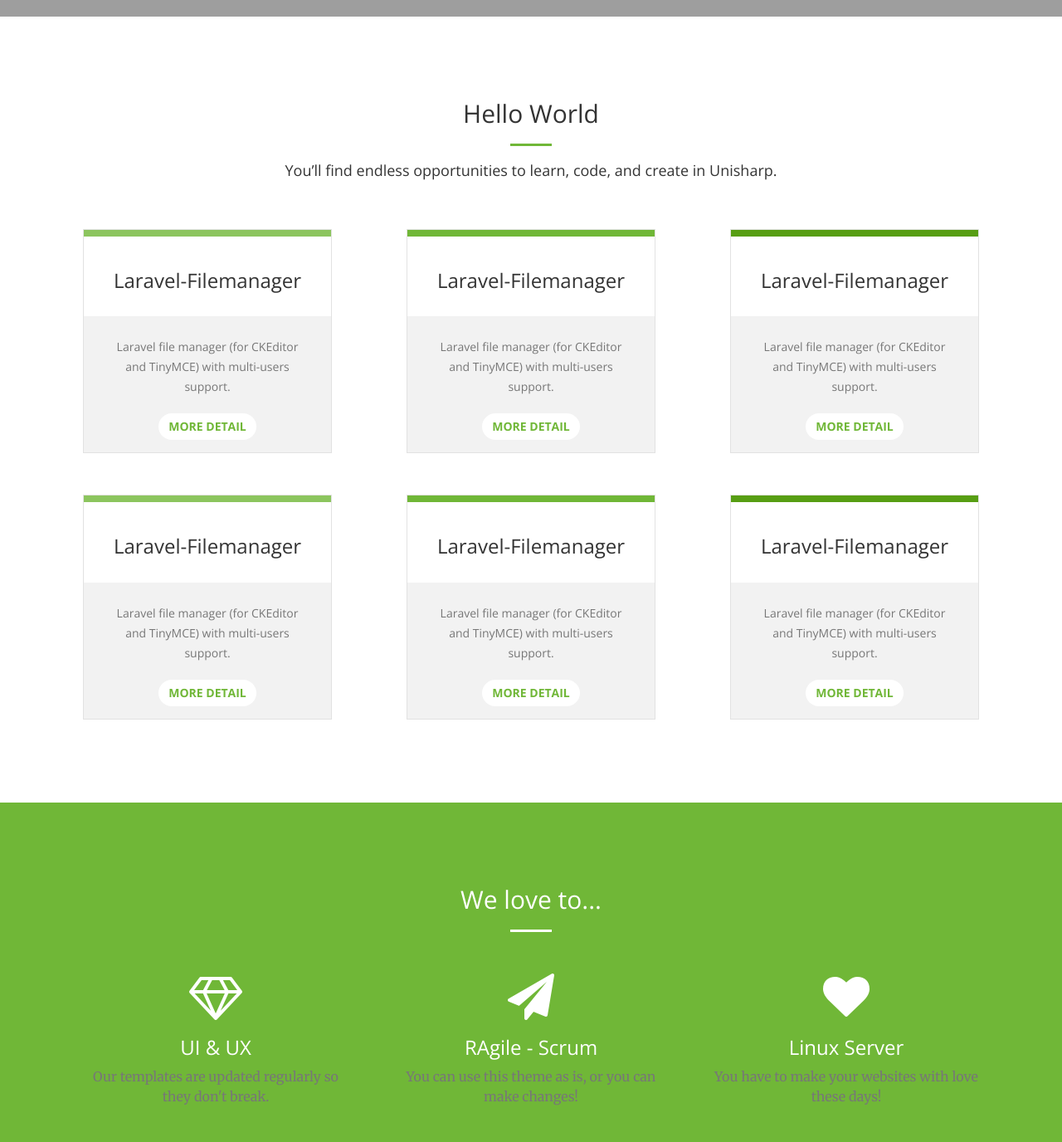
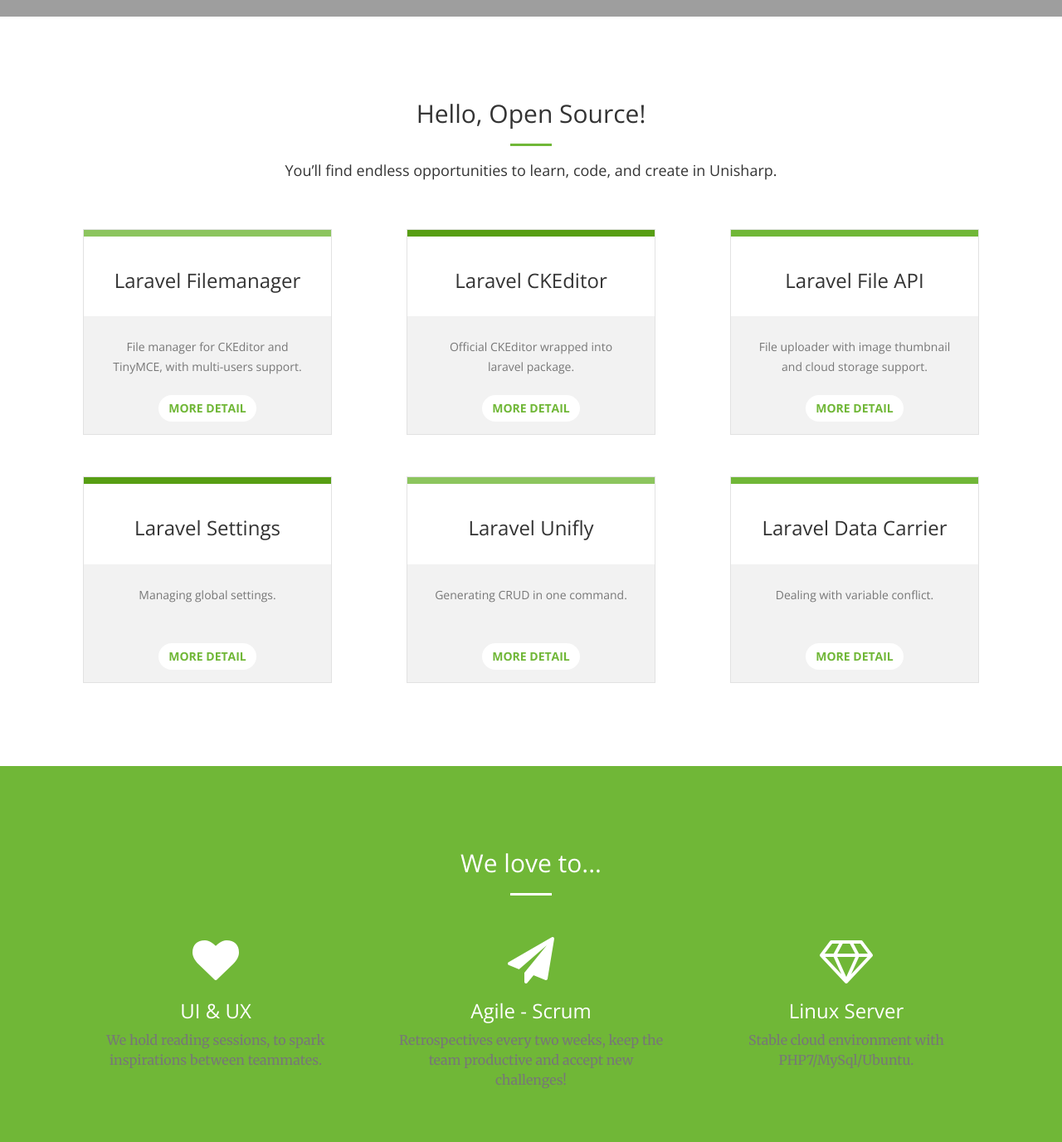
Before and after one commit to UniSharp/unisharp.github.io, a website: page index.html in a window 1280 px wide. Shown: the part 780-2156 px from the top of the page at 83% size. Drawn offline with nearby package versions, Linux system fonts and the light colour scheme; grey boxes are pictures that could not be loaded.

Commit message:
modify index.html with opensource projects

```diff
--- a/index.html
+++ b/index.html
@@ -31,6 +31,12 @@
         <script src="https://oss.maxcdn.com/libs/html5shiv/3.7.0/html5shiv.js"></script>
         <script src="https://oss.maxcdn.com/libs/respond.js/1.4.2/respond.min.js"></script>
     <![endif]-->
+
+    <style>
+        .text-muted {
+            height: 60px;
+        }
+    </style>
 
 </head>
 
@@ -86,7 +92,7 @@
         <div class="container">
             <div class="row">
                 <div class="col-lg-12 text-center">
-                    <h2 class="section-heading">Hello World</h2>
+                    <h2 class="section-heading">Hello, Open Source!</h2>
                     <hr class="primary">
                     <h4>You’ll find endless opportunities to learn, code, and create in Unisharp.</h4>
                 </div>
@@ -99,11 +105,24 @@
                         <div class="box-g">
                     </div>
                         <div class="box-top">
-                            <h3>Laravel-Filemanager</h3>
+                            <h3>Laravel Filemanager</h3>
                         </div>
                         <div class="box">
-                            <h5 class="text-muted">Laravel file manager (for CKEditor and TinyMCE) with multi-users support.</h5>
+                            <h5 class="text-muted">File manager for CKEditor and TinyMCE, with multi-users support.</h5>
                             <a href="https://github.com/UniSharp/laravel-filemanager" class="btn btn-work" target="blank">More Detail</a>
+                        </div>
+                    </div>
+                </div>
+                <div class="col-lg-4 col-md-6 text-center">
+                    <div class="service-box">
+                         <div class="box-ddg">
+                    </div>
+                        <div class="box-top">
+                            <h3>Laravel CKEditor</h3>
+                        </div>
+                        <div class="box">
+                            <h5 class="text-muted">Official CKEditor wrapped into laravel package.</h5>
+                            <a href="https://github.com/UniSharp/laravel-ckeditor" class="btn btn-work ">More Detail</a>
                         </div>
                     </div>
                 </div>
@@ -112,11 +131,11 @@
                          <div class="box-dg">
                     </div>
                         <div class="box-top">
-                            <h3>Laravel-Filemanager</h3>
+                            <h3>Laravel File API</h3>
                         </div>
                         <div class="box">
-                            <h5 class="text-muted">Laravel file manager (for CKEditor and TinyMCE) with multi-users support.</h5>
-                            <a href="#about" class="btn btn-work">More Detail</a>
+                            <h5 class="text-muted">File uploader with image thumbnail and cloud storage support.</h5>
+                            <a href="https://github.com/UniSharp/laravel-fileapi" class="btn btn-work">More Detail</a>
                         </div>
                     </div>
                 </div>
@@ -125,11 +144,11 @@
                          <div class="box-ddg">
                     </div>
                         <div class="box-top">
-                            <h3>Laravel-Filemanager</h3>
+                            <h3>Laravel Settings</h3>
                         </div>
                         <div class="box">
-                            <h5 class="text-muted">Laravel file manager (for CKEditor and TinyMCE) with multi-users support.</h5>
-                            <a href="#about" class="btn btn-work ">More Detail</a>
+                            <h5 class="text-muted">Managing global settings.</h5>
+                            <a href="https://github.com/UniSharp/laravel-settings" class="btn btn-work ">More Detail</a>
                         </div>
                     </div>
                 </div>
@@ -138,11 +157,11 @@
                         <div class="box-g">
                     </div>
                         <div class="box-top">
-                            <h3>Laravel-Filemanager</h3>
+                            <h3>Laravel Unifly</h3>
                         </div>
                         <div class="box">
-                            <h5 class="text-muted">Laravel file manager (for CKEditor and TinyMCE) with multi-users support.</h5>
-                            <a href="#about" class="btn btn-work">More Detail</a>
+                            <h5 class="text-muted">Generating CRUD in one command.</h5>
+                            <a href="https://github.com/UniSharp/laravel-unifly" class="btn btn-work">More Detail</a>
                         </div>
                     </div>
                 </div>
@@ -151,24 +170,11 @@
                          <div class="box-dg">
                     </div>
                         <div class="box-top">
-                            <h3>Laravel-Filemanager</h3>
+                            <h3>Laravel Data Carrier</h3>
                         </div>
                         <div class="box">
-                            <h5 class="text-muted">Laravel file manager (for CKEditor and TinyMCE) with multi-users support.</h5>
-                            <a href="#about" class="btn btn-work ">More Detail</a>
-                        </div>
-                    </div>
-                </div>
-                <div class="col-lg-4 col-md-6 text-center">
-                    <div class="service-box">
-                         <div class="box-ddg">
-                    </div>
-                        <div class="box-top">
-                            <h3>Laravel-Filemanager</h3>
-                        </div>
-                        <div class="box">
-                            <h5 class="text-muted">Laravel file manager (for CKEditor and TinyMCE) with multi-users support.</h5>
-                            <a href="#about" class="btn btn-work ">More Detail</a>
+                            <h5 class="text-muted">Dealing with variable conflict.</h5>
+                            <a href="https://github.com/UniSharp/laravel-datacarrier" class="btn btn-work ">More Detail</a>
                         </div>
                     </div>
                 </div>
@@ -184,23 +190,23 @@
                     <hr class="light">
                         <div class="col-lg-4 col-md-6 text-center">
                             <div class="love-box">
-                                <i class="fa fa-4x fa-diamond text-primary sr-icons"></i>
+                                <i class="fa fa-4x fa-heart text-primary sr-icons"></i>
                                 <h3>UI & UX</h3>
-                                <p class="text-muted">Our templates are updated regularly so they don't break.</p>
+                                <p class="text-muted">We hold reading sessions, to spark inspirations between teammates.</p>
                             </div>
                         </div>
                         <div class="col-lg-4 col-md-6 text-center">
                             <div class="love-box">
                                 <i class="fa fa-4x fa-paper-plane text-primary sr-icons"></i>
-                                <h3>RAgile - Scrum</h3>
-                                <p class="text-muted">You can use this theme as is, or you can make changes!</p>
+                                <h3>Agile - Scrum</h3>
+                                <p class="text-muted">Retrospectives every two weeks, keep the team productive and accept new challenges!</p>
                             </div>
                         </div>
                         <div class="col-lg-4 col-md-6 text-center">
                             <div class="love-box">
-                                <i class="fa fa-4x fa-heart text-primary sr-icons"></i>
+                                <i class="fa fa-4x fa-diamond text-primary sr-icons"></i>
                                 <h3>Linux Server</h3>
-                                <p class="text-muted">You have to make your websites with love these days!</p>
+                                <p class="text-muted">Stable cloud environment with PHP7/MySql/Ubuntu.</p>
                             </div>
                         </div>
                     <!-- <p class="text-faded">Start Bootstrap has everything you need to get your new website up and running in no time! All of the templates and themes on Start Bootstrap are open source, free to download, and easy to use. No strings attached!</p> -->
```
